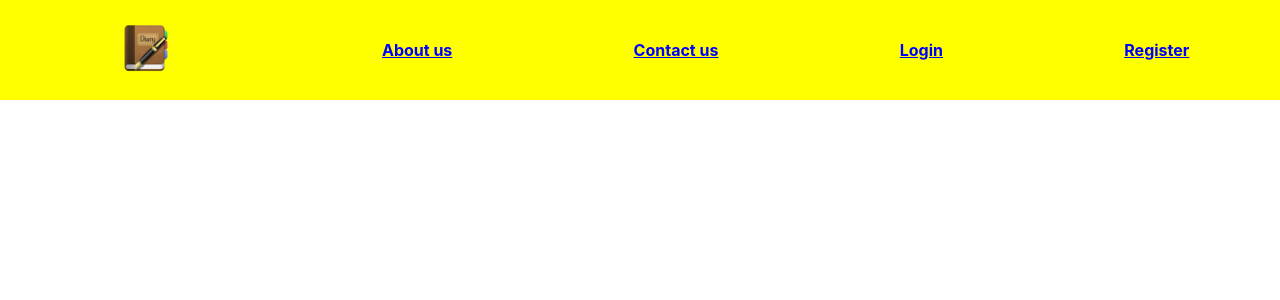
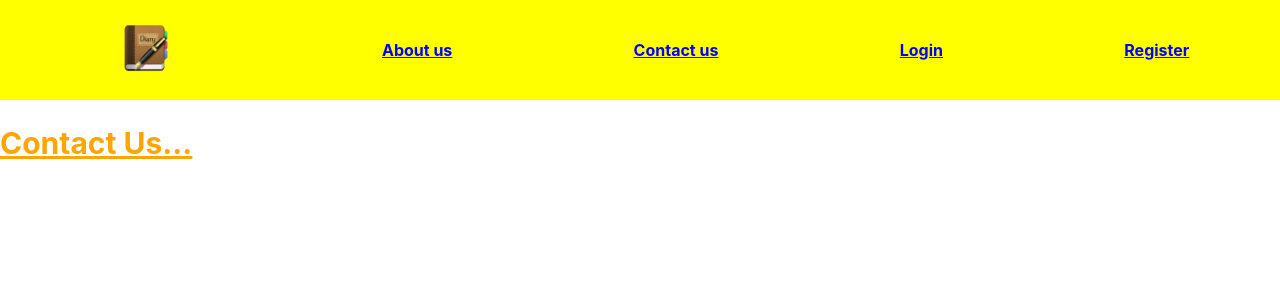
Before and after one commit to marcinbe88/sports-diary-app, a React (Create React App) app in the folder my-react-app/: page /contact in a window 1280 px wide. Shown: the top 300 px of the page. Built offline with nearby package versions, Linux system fonts and the light colour scheme.

Commit message:
rest of the routes added and connected to navbar

```diff
--- a/my-react-app/src/App.js
+++ b/my-react-app/src/App.js
@@ -2,7 +2,10 @@ import { BrowserRouter, Route, Routes } from "react-router-dom";
 
 import { NavBar } from "./components/NavBar/NavBar";
 import { About } from "./views/About";
+import { Contact } from "./views/Contact";
 import { Home } from "./views/Home";
+import { Login } from "./views/Login";
+import { Register } from "./views/Register";
 
 export function App() {
   return (
@@ -12,6 +15,9 @@ export function App() {
         <Routes>
           <Route path="/" element={<Home />} />
           <Route path="/about" element={<About />} />
+          <Route path="/contact" element={<Contact />} />
+          <Route path="/login" element={<Login />} />
+          <Route path="/register" element={<Register />} />
         </Routes>
       </BrowserRouter>
     </>
--- /dev/null
+++ b/my-react-app/src/components/ContactUs/ContactUs.js
@@ -0,0 +1,9 @@
+import { StyledHeader } from "./ContactUs.style";
+
+export const ContactUs = () => {
+  return (
+    <>
+      <StyledHeader>Contact Us...</StyledHeader>
+    </>
+  );
+};
--- /dev/null
+++ b/my-react-app/src/components/ContactUs/ContactUs.style.js
@@ -0,0 +1,7 @@
+import styled from "styled-components";
+
+export const StyledHeader = styled.h2`
+  color: orange;
+  font-size: 30px;
+  text-decoration: underline;
+`;
--- /dev/null
+++ b/my-react-app/src/components/RegisterAccount/RegisterAccount.js
@@ -0,0 +1,9 @@
+import { StyledHeader } from "./RegisterAccount.style";
+
+export const RegisterAccount = () => {
+  return (
+    <>
+      <StyledHeader>Register form</StyledHeader>
+    </>
+  );
+};
--- /dev/null
+++ b/my-react-app/src/components/RegisterAccount/RegisterAccount.style.js
@@ -0,0 +1,7 @@
+import styled from "styled-components";
+
+export const StyledHeader = styled.h2`
+  color: pink;
+  font-size: 30px;
+  text-decoration: underline;
+`;
--- /dev/null
+++ b/my-react-app/src/components/UserLogin/UserLogin.js
@@ -0,0 +1,9 @@
+import { StyledHeader } from "./UserLogin.style";
+
+export const UserLogin = () => {
+  return (
+    <>
+      <StyledHeader>Login form...</StyledHeader>
+    </>
+  );
+};
--- /dev/null
+++ b/my-react-app/src/components/UserLogin/UserLogin.style.js
@@ -0,0 +1,7 @@
+import styled from "styled-components";
+
+export const StyledHeader = styled.h2`
+  color: purple;
+  font-size: 30px;
+  text-decoration: underline;
+`;
--- /dev/null
+++ b/my-react-app/src/views/Contact.js
@@ -0,0 +1,9 @@
+import { ContactUs } from "../components/ContactUs/ContactUs";
+
+export function Contact() {
+  return (
+    <>
+      <ContactUs />
+    </>
+  );
+}
--- /dev/null
+++ b/my-react-app/src/views/Login.js
@@ -0,0 +1,9 @@
+import { UserLogin } from "../components/UserLogin/UserLogin";
+
+export function Login() {
+  return (
+    <>
+      <UserLogin />
+    </>
+  );
+}
--- /dev/null
+++ b/my-react-app/src/views/Register.js
@@ -0,0 +1,9 @@
+import { RegisterAccount } from "../components/RegisterAccount/RegisterAccount";
+
+export function Register() {
+  return (
+    <>
+      <RegisterAccount />
+    </>
+  );
+}
```
